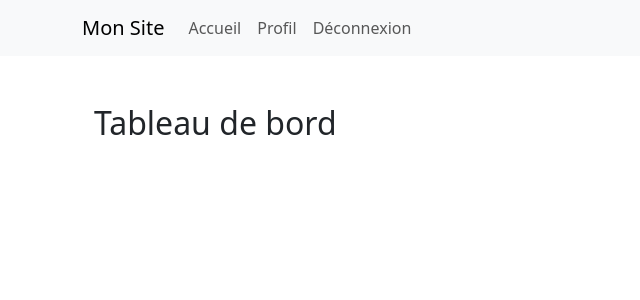
After one commit to 123justin123/b3-c2-django-Boisson--Serres, a Django app: template PasswordManager/templates/dashboard.html in a window 1280 px wide. The commit adds this page. Shown: the top 300 px of the page, without its empty margins (0-640 px from the left). Run offline with Django 3.2, Linux system fonts and the light colour scheme; the template is opened without the code that fills it, so the values that code supplies are empty; some libraries are stand-ins or nearby versions.

```diff
--- a/PasswordManager/templates/base.html
+++ b/PasswordManager/templates/base.html
@@ -25,7 +25,7 @@
                         <a class="nav-link" href="#">Profil</a>
                     </li>
                     <li class="nav-item">
-                        <a class="nav-link" href="#">Déconnexion</a>
+                        <a class="nav-link" href="{% url 'logout' %}">Déconnexion</a>
                     </li>
                 </ul>
             </div>
--- /dev/null
+++ b/PasswordManager/templates/dashboard.html
@@ -0,0 +1,9 @@
+{% extends 'base.html' %}
+
+{% block title %}Tableau de bord{% endblock %}
+
+{% block content %}
+<div class="container">
+    <h2>Tableau de bord</h2>
+</div>
+{% endblock %}
```
Also changed, not shown: PasswordManager/views.py (+8 -1 lines), password_manager/urls.py (+5 -3 lines).
